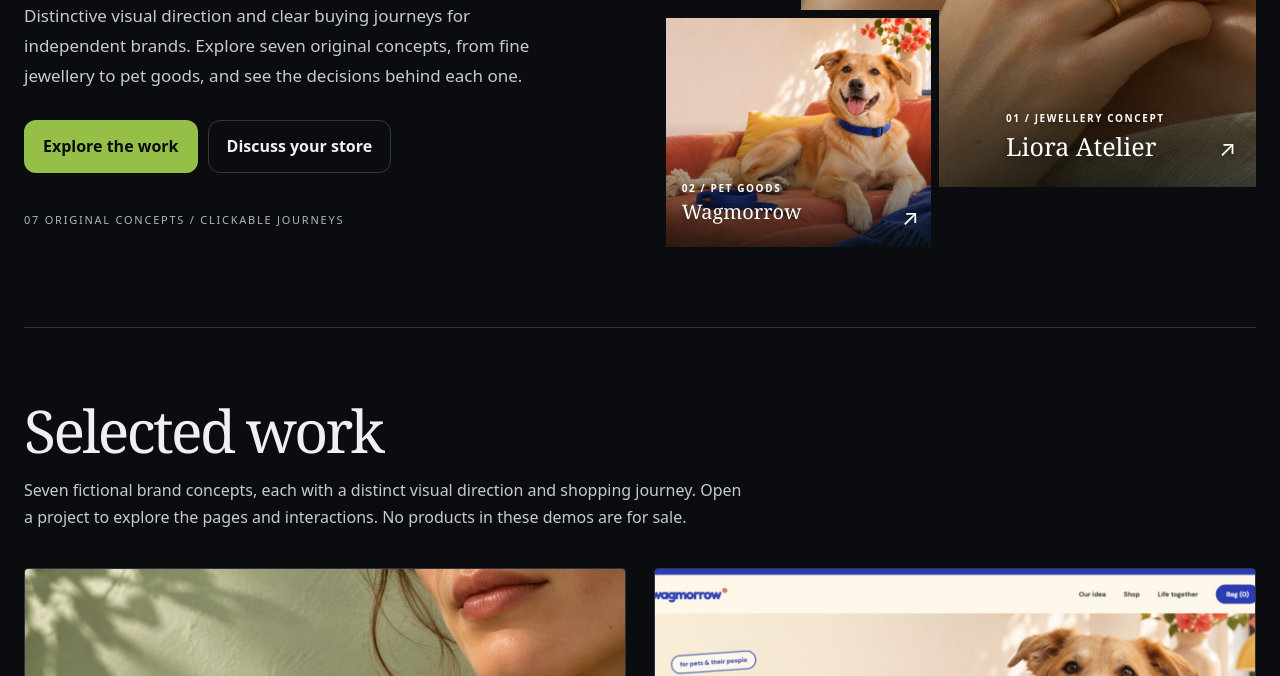
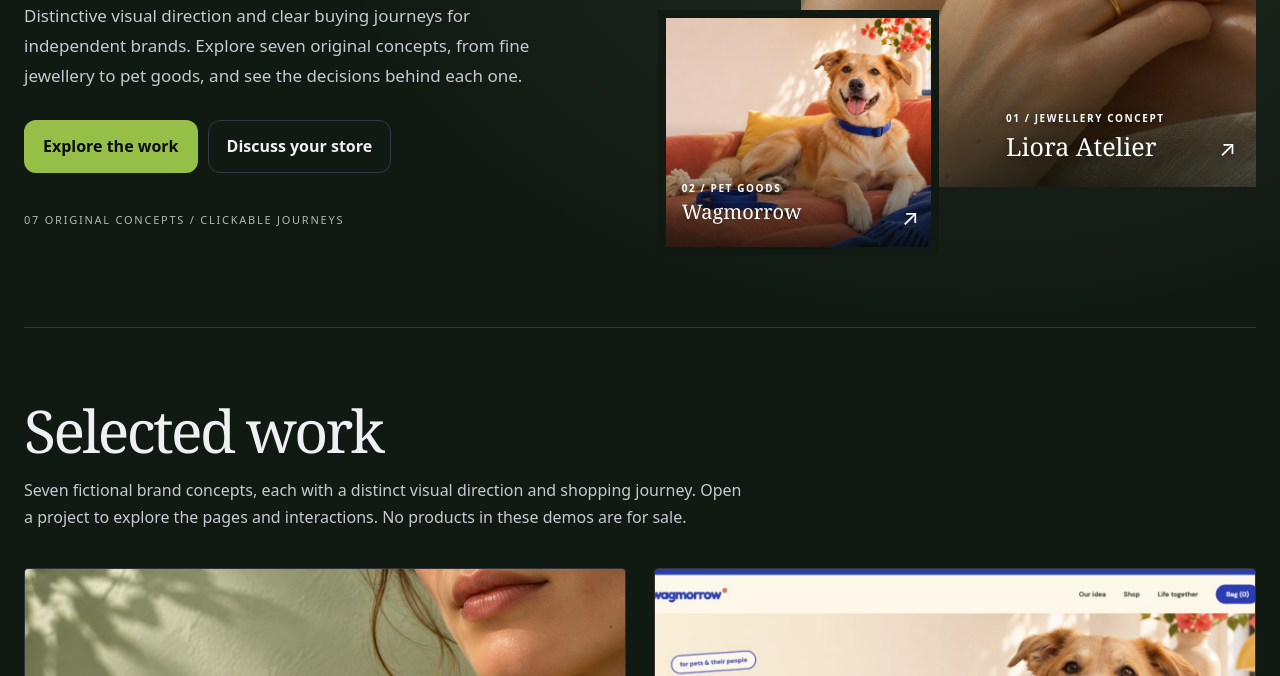
Before and after one commit to junqiangxiao235-art/SHOPIFY, a plain HTML site: page en/index.html in a window 1280 px wide. Shown: the part 424-1100 px from the top of the page. Drawn offline with Linux system fonts and the light colour scheme.

Commit message:
Warm portfolio background across Chinese and English pages

```diff
--- a/en/index.html
+++ b/en/index.html
@@ -52,7 +52,7 @@ const STUDIO = {
 <style>
 *{box-sizing:border-box;margin:0;padding:0}
 html{scroll-behavior:smooth}
-body{font-family:ui-sans-serif,system-ui,-apple-system,"Segoe UI",Roboto,"PingFang SC","Hiragino Sans GB","Microsoft YaHei","Noto Sans SC",sans-serif;background:#0b0c10;color:#eef0f4;line-height:1.65}
+body{font-family:ui-sans-serif,system-ui,-apple-system,"Segoe UI",Roboto,"PingFang SC","Hiragino Sans GB","Microsoft YaHei","Noto Sans SC",sans-serif;background:radial-gradient(ellipse 900px 620px at 76% 300px,rgba(124,150,103,.15),transparent 72%),#111913;color:#eef0f4;line-height:1.65}
 img{max-width:100%;display:block}
 a{color:inherit;text-decoration:none}
 button,input,textarea,select{font:inherit;color:inherit}
@@ -159,7 +159,7 @@ header.bar{padding:24px 0 12px}
 .hero-tile::after{content:"";position:absolute;inset:45% 0 0;background:linear-gradient(transparent,rgba(10,15,12,.75));pointer-events:none}
 .hero-tile-main{top:0;right:0;width:76%;height:88%}
 .hero-tile-main img{object-position:64% center}
-.hero-tile-side{bottom:0;left:0;width:47%;height:43%;border:8px solid #0b0c10}
+.hero-tile-side{bottom:0;left:0;width:47%;height:43%;border:8px solid #111913}
 .hero-tile-side img{object-position:64% center}
 .hero-tile-label{position:absolute;z-index:1;bottom:22px;left:24px;right:20px;display:grid;grid-template-columns:1fr auto;gap:2px;color:#fff;text-shadow:0 1px 9px #0008}
 .hero-tile-label small{grid-column:1/-1;font-size:10px;font-weight:700;letter-spacing:.16em;text-transform:uppercase}
```
Also changed, not shown: index.html (+2 -2 lines).
